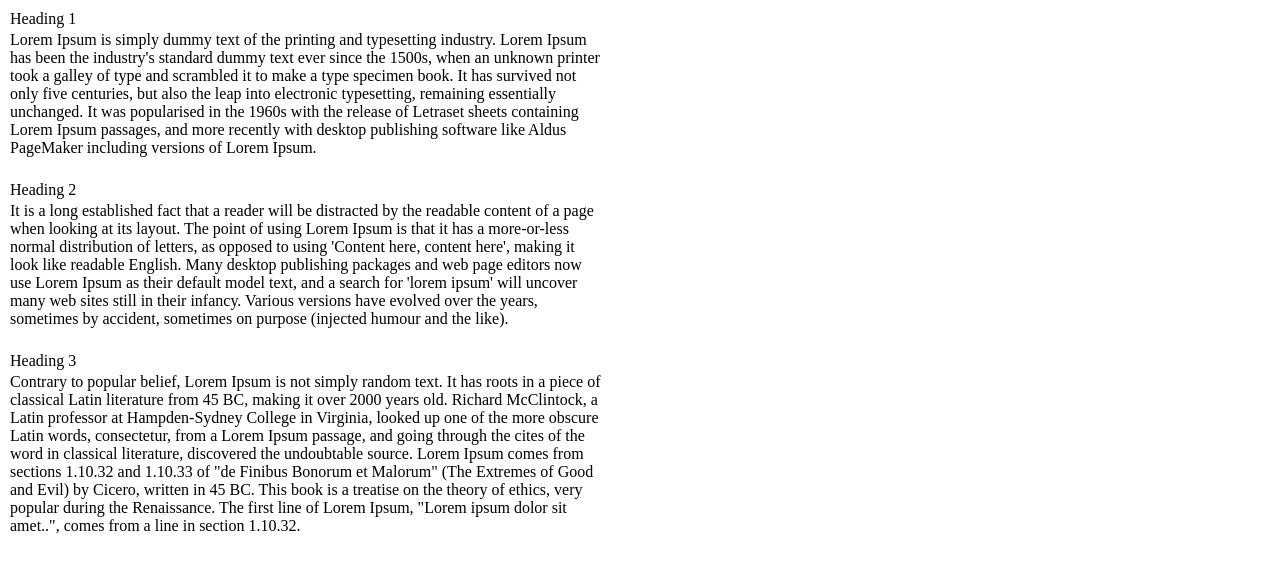
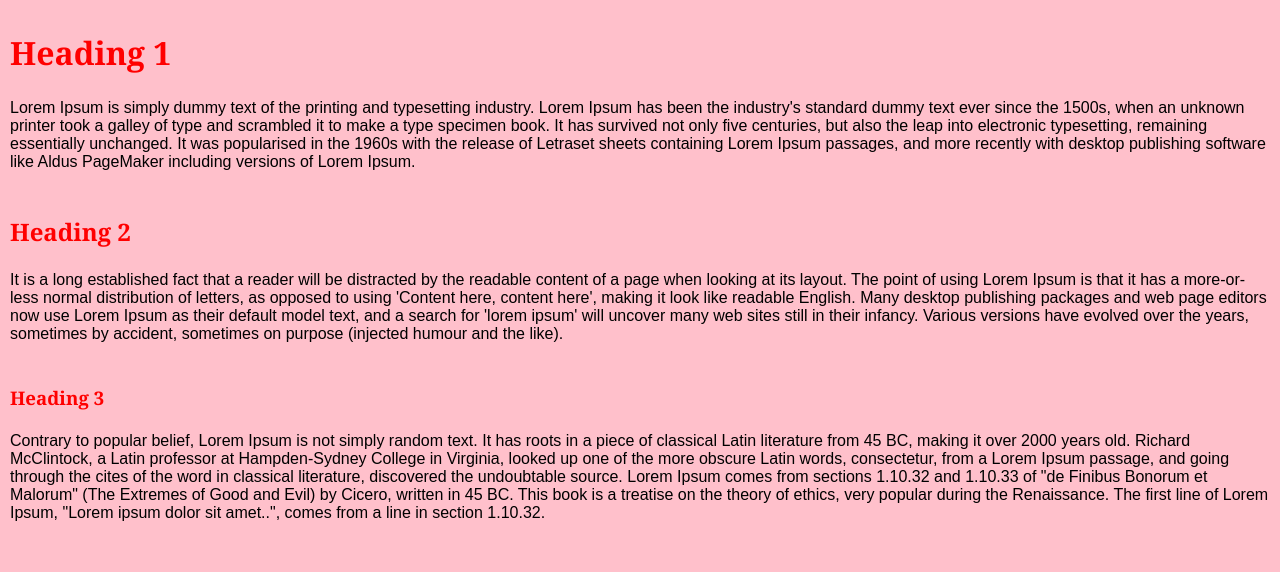
Before and after one commit to Floydfish/HTML_CSS_Beginners, a plain HTML site: page Section 2 - CSS Development/Lecture 2 - Parts of a CSS Rule/css1.html in a window 1280 px wide. Drawn offline with Linux system fonts and the light colour scheme.

Commit message:
Placing CSS inside of the html

```diff
--- a/Section 2 - CSS Development/Lecture 2 - Parts of a CSS Rule/css1.html
+++ b/Section 2 - CSS Development/Lecture 2 - Parts of a CSS Rule/css1.html
@@ -3,31 +3,63 @@
 <head>
 <meta charset="utf-8">
 <title>CSS Basics</title>
+<style type="text/css">
+
+body {
+  background: pink;
+  font-family: Arial, Helvetica, sans-serif
+}
+
+h1, h2, h3, h4 {
+  font-family: Cambria, Cochin, Georgia, Times, 'Times New Roman', serif;
+  color: red;
+}
+
+</style>
 
 </head>
 
 <body>
-<table width="600" border="0" cellspacing="1" cellpadding="1">
+<table width="100%" border="0" cellspacing="1" cellpadding="1">
   <tr>
-    <td>Heading 1</td>
+    <td><h1>Heading 1</h1></td>
   </tr>
   <tr>
-    <td>Lorem Ipsum is simply dummy text of the printing and typesetting industry. Lorem Ipsum has been the industry's standard dummy text ever since the 1500s, when an unknown printer took a galley of type and scrambled it to make a type specimen book. It has survived not only five centuries, but also the leap into electronic typesetting, remaining essentially unchanged. It was popularised in the 1960s with the release of Letraset sheets containing Lorem Ipsum passages, and more recently with desktop publishing software like Aldus PageMaker including versions of Lorem Ipsum.</td>
+    <td>Lorem Ipsum is simply dummy text of the printing and typesetting
+      industry. Lorem Ipsum has been the industry's standard dummy text ever
+      since the 1500s, when an unknown printer took a galley of type and
+      scrambled it to make a type specimen book. It has survived not only five
+      centuries, but also the leap into electronic typesetting, remaining
+      essentially unchanged. It was popularised in the 1960s with the release of
+      Letraset sheets containing Lorem Ipsum passages, and more recently with
+      desktop publishing software like Aldus PageMaker including versions of
+      Lorem Ipsum.
+    </td>
   </tr>
   <tr>
     <td>&nbsp;</td>
   </tr>
   <tr>
-    <td>Heading 2</td>
+    <td><h2>Heading 2</h2></td>
   </tr>
   <tr>
-    <td>It is a long established fact that a reader will be distracted by the readable content of a page when looking at its layout. The point of using Lorem Ipsum is that it has a more-or-less normal distribution of letters, as opposed to using 'Content here, content here', making it look like readable English. Many desktop publishing packages and web page editors now use Lorem Ipsum as their default model text, and a search for 'lorem ipsum' will uncover many web sites still in their infancy. Various versions have evolved over the years, sometimes by accident, sometimes on purpose (injected humour and the like).</td>
+    <td>
+      It is a long established fact that a reader will be distracted by the
+      readable content of a page when looking at its layout. The point of using
+      Lorem Ipsum is that it has a more-or-less normal distribution of letters,
+      as opposed to using 'Content here, content here', making it look like
+      readable English. Many desktop publishing packages and web page editors
+      now use Lorem Ipsum as their default model text, and a search for 'lorem
+      ipsum' will uncover many web sites still in their infancy. Various
+      versions have evolved over the years, sometimes by accident, sometimes on
+      purpose (injected humour and the like).
+    </td>
   </tr>
   <tr>
     <td>&nbsp;</td>
   </tr>
   <tr>
-    <td>Heading 3</td>
+    <td><h3>Heading 3</h3></td>
   </tr>
   <tr>
     <td>Contrary to popular belief, Lorem Ipsum is not simply random text. It has roots in a piece of classical Latin literature from 45 BC, making it over 2000 years old. Richard McClintock, a Latin professor at Hampden-Sydney College in Virginia, looked up one of the more obscure Latin words, consectetur, from a Lorem Ipsum passage, and going through the cites of the word in classical literature, discovered the undoubtable source. Lorem Ipsum comes from sections 1.10.32 and 1.10.33 of "de Finibus Bonorum et Malorum" (The Extremes of Good and Evil) by Cicero, written in 45 BC. This book is a treatise on the theory of ethics, very popular during the Renaissance. The first line of Lorem Ipsum, "Lorem ipsum dolor sit amet..", comes from a line in section 1.10.32.</td>
```
